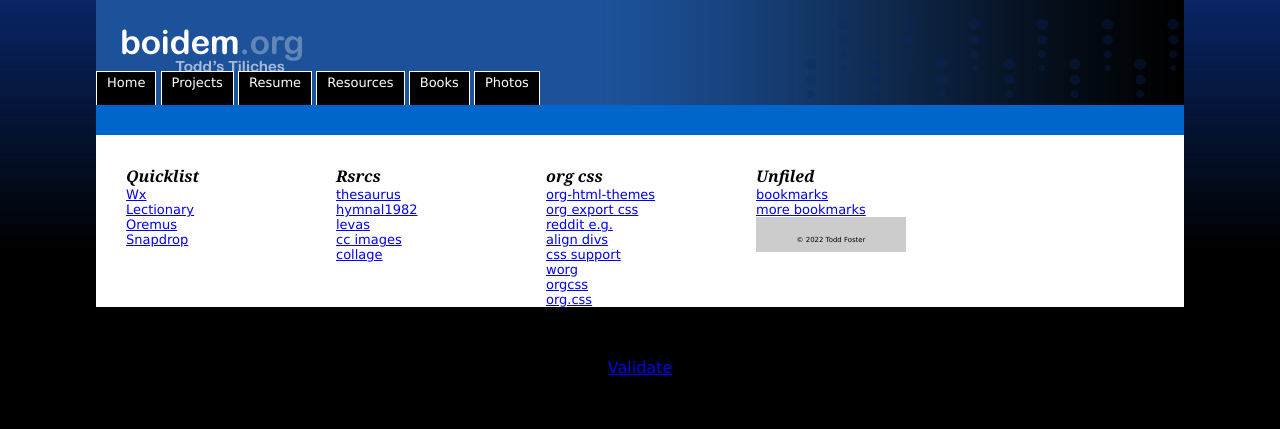
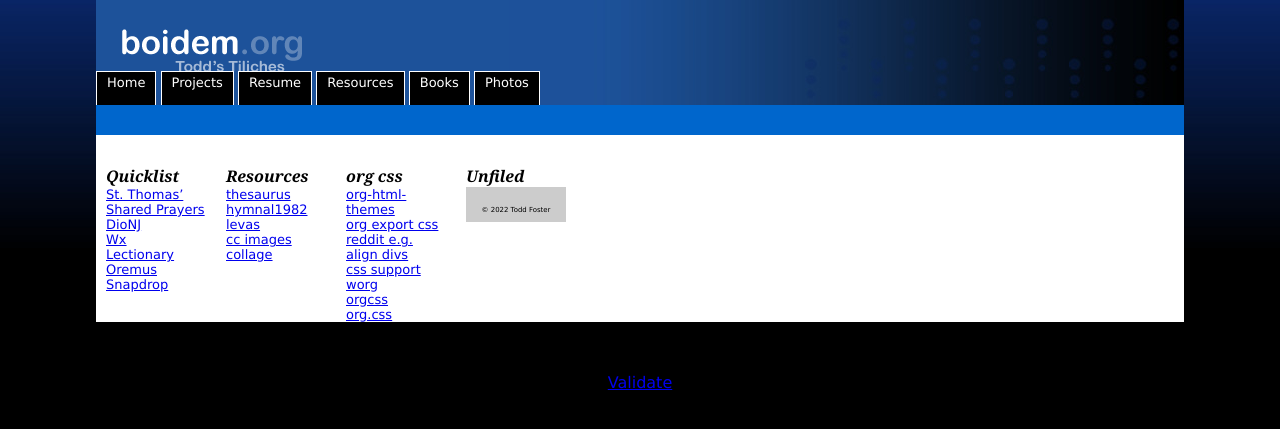
Before and after one commit to toddfoster/toddfoster.github.com, a Jekyll site: the page bookmarks.html, which Jekyll copies as it is, in a window 1280 px wide. Shown: the top 429 px of the page. Built offline with Jekyll 4.4.1, drawn with Linux system fonts in a browser that asks for light colours.

Commit message:
tweak bookmarks

```diff
--- a/bookmarks.html
+++ b/bookmarks.html
@@ -3,14 +3,14 @@
 "http://www.w3.org/TR/xhtml1/DTD/xhtml1-strict.dtd">
 <html xmlns="http://www.w3.org/1999/xhtml" lang="en" xml:lang="en">
 <head>
-<!-- 2021-12-10 Fri 21:46 -->
+<!-- 2021-12-10 Fri 21:52 -->
 <meta http-equiv="Content-Type" content="text/html;charset=utf-8" />
 <meta name="viewport" content="width=device-width, initial-scale=1" />
 <title>Resources</title>
 <meta name="generator" content="Org mode" />
 <link rel="stylesheet" href="images/layout.css" type="text/css"/>
 <style> div.content { content: ""; display: table; clear: both; } </style>
-<style> div.outline-2 { float:left; padding-left: 30px; padding-right: 30px; width: 150px; } </style>
+<style> div.outline-2 { float:left; padding-left: 10px; padding-right: 10px; width: 100px; } </style>
 <style> ul { list-style: none; padding-left: 0px; margin: 0; } </style>
 <style> h2 { margin: 0; padding-top: 30px; } </style>
 <script type="text/javascript">
@@ -81,52 +81,50 @@
     </div> <!--end of header-->
     <div id="onecol" class="clearfix">
 
-<div id="outline-container-org4fa6716" class="outline-2">
-<h2 id="org4fa6716">Quicklist</h2>
-<div class="outline-text-2" id="text-org4fa6716">
+<div id="outline-container-org2b6422a" class="outline-2">
+<h2 id="org2b6422a">Quicklist</h2>
+<div class="outline-text-2" id="text-org2b6422a">
 </div>
 <ul class="org-ul">
-<li><a id="org4a831db"></a><a href="https://www.wunderground.com/weather/us/nj/glassboro">Wx</a><br /></li>
-<li><a id="orgcaab145"></a><a href="http://lectionarypage.net/">Lectionary</a><br /></li>
-<li><a id="org353d1d2"></a><a href="http://bible.oremus.org/">Oremus</a><br /></li>
-<li><a id="org78c1c0b"></a><a href="https://snapdrop.net/">Snapdrop</a><br /></li>
+<li><a id="org797a0fb"></a><a href="https://www.stthomasglassboro.org/">St. Thomas&rsquo;</a><br /></li>
+<li><a id="org31068c4"></a><a href="https://www.sharedprayers.net/">Shared Prayers</a><br /></li>
+<li><a id="org2e1d59a"></a><a href="https://dioceseofnj.org/">DioNJ</a><br /></li>
+<li><a id="org1c1793c"></a><a href="https://www.wunderground.com/weather/us/nj/glassboro">Wx</a><br /></li>
+<li><a id="orgd311e30"></a><a href="http://lectionarypage.net/">Lectionary</a><br /></li>
+<li><a id="org0425ab8"></a><a href="http://bible.oremus.org/">Oremus</a><br /></li>
+<li><a id="org9f51c68"></a><a href="https://snapdrop.net/">Snapdrop</a><br /></li>
 </ul>
 </div>
-<div id="outline-container-org18147da" class="outline-2">
-<h2 id="org18147da">Rsrcs</h2>
-<div class="outline-text-2" id="text-org18147da">
+<div id="outline-container-org0b3cd97" class="outline-2">
+<h2 id="org0b3cd97">Resources</h2>
+<div class="outline-text-2" id="text-org0b3cd97">
 </div>
 <ul class="org-ul">
-<li><a id="org4d840bf"></a><a href="https://words.bighugelabs.com/">thesaurus</a><br /></li>
-<li><a id="orgbdaebec"></a><a href="https://hymnary.org/hymnal/EH1982?page=0">hymnal1982</a><br /></li>
-<li><a id="orgedfb1f9"></a><a href="https://hymnary.org/hymnal/LEVS1993">levas</a><br /></li>
-<li><a id="org4232b8e"></a><a href="https://search.creativecommons.org/">cc images</a><br /></li>
-<li><a id="org6ff8bef"></a><a href="https://www.photocollage.com/">collage</a><br /></li>
+<li><a id="org580dc08"></a><a href="https://words.bighugelabs.com/">thesaurus</a><br /></li>
+<li><a id="org895d5fc"></a><a href="https://hymnary.org/hymnal/EH1982?page=0">hymnal1982</a><br /></li>
+<li><a id="org93ceea1"></a><a href="https://hymnary.org/hymnal/LEVS1993">levas</a><br /></li>
+<li><a id="org1c5ce90"></a><a href="https://search.creativecommons.org/">cc images</a><br /></li>
+<li><a id="org6cfda22"></a><a href="https://www.photocollage.com/">collage</a><br /></li>
 </ul>
 </div>
-<div id="outline-container-org0224df0" class="outline-2">
-<h2 id="org0224df0">org css</h2>
-<div class="outline-text-2" id="text-org0224df0">
+<div id="outline-container-orgf9206a5" class="outline-2">
+<h2 id="orgf9206a5">org css</h2>
+<div class="outline-text-2" id="text-orgf9206a5">
 </div>
 <ul class="org-ul">
-<li><a id="org6c6d5e0"></a><a href="https://github.com/fniessen/org-html-themes">org-html-themes</a><br /></li>
-<li><a id="org3d827cd"></a><a href="https://orgmode.org/manual/CSS-support.html">org export css</a><br /></li>
-<li><a id="orge67e241"></a><a href="https://www.reddit.com/r/emacs/comments/6r32q4/orgmode_whats_your_html_export_look_like/">reddit e.g.</a><br /></li>
-<li><a id="orgf4bbd4d"></a><a href="https://www.w3docs.com/snippets/css/how-to-align-divs-side-by-side.html">align divs</a><br /></li>
-<li><a id="orgbf67d25"></a><a href="https://orgmode.org/manual/CSS-support.html">css support</a><br /></li>
-<li><a id="org190bdf7"></a><a href="https://orgmode.org/worg/org-tutorials/org-publish-html-tutorial.html">worg</a><br /></li>
-<li><a id="org8861bff"></a><a href="https://gongzhitaao.org/orgcss/">orgcss</a><br /></li>
-<li><a id="org4d5db2c"></a><a href="https://orgmode.org/resources/style/org.css">org.css</a><br /></li>
+<li><a id="org90dd2a1"></a><a href="https://github.com/fniessen/org-html-themes">org-html-themes</a><br /></li>
+<li><a id="org5b4cb89"></a><a href="https://orgmode.org/manual/CSS-support.html">org export css</a><br /></li>
+<li><a id="org06f9a84"></a><a href="https://www.reddit.com/r/emacs/comments/6r32q4/orgmode_whats_your_html_export_look_like/">reddit e.g.</a><br /></li>
+<li><a id="orgdd490a4"></a><a href="https://www.w3docs.com/snippets/css/how-to-align-divs-side-by-side.html">align divs</a><br /></li>
+<li><a id="org845da82"></a><a href="https://orgmode.org/manual/CSS-support.html">css support</a><br /></li>
+<li><a id="orgc64bac6"></a><a href="https://orgmode.org/worg/org-tutorials/org-publish-html-tutorial.html">worg</a><br /></li>
+<li><a id="org80bc47d"></a><a href="https://gongzhitaao.org/orgcss/">orgcss</a><br /></li>
+<li><a id="org9b65222"></a><a href="https://orgmode.org/resources/style/org.css">org.css</a><br /></li>
 </ul>
 </div>
-<div id="outline-container-org1b64bb9" class="outline-2">
-<h2 id="org1b64bb9">Unfiled</h2>
-<div class="outline-text-2" id="text-org1b64bb9">
-</div>
-<ul class="org-ul">
-<li><a id="org6a993af"></a><a href="file:///home/todd/st/documents/org/bookmarks.html#outline-container-org1a3d066">bookmarks</a><br /></li>
-<li><a id="orgfd497ac"></a><a href="file:///home/todd/st/documents/org/bookmarks.html#outline-container-org1a3d066">more bookmarks</a><br />
-<div class="outline-text-3" id="text-orgfd497ac">
+<div id="outline-container-org84000cc" class="outline-2">
+<h2 id="org84000cc">Unfiled</h2>
+<div class="outline-text-2" id="text-org84000cc">
     <div id="footer" align="center">
       <small><small>
         <br />
@@ -136,12 +134,10 @@
 </div>
 </div>
 </div>
-</li>
-</ul>
 </div>
 </div>
 <div id="postamble" class="status">
-<p class="date">Created: 2021-12-10 Fri 21:46</p>
+<p class="date">Created: 2021-12-10 Fri 21:52</p>
 <p class="validation"><a href="https://validator.w3.org/check?uri=referer">Validate</a></p>
 </div>
 </body>
```
